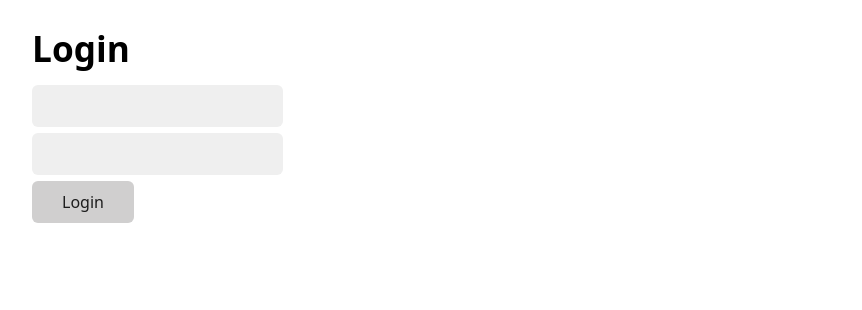
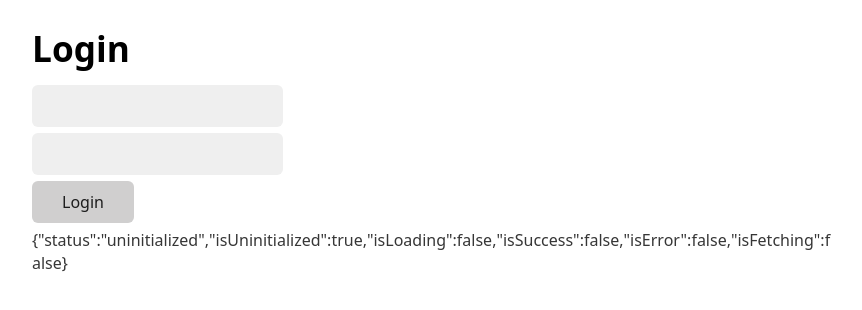
Before and after one commit to dambusm/saas-starter, a Next.js app in the folder app/: page /auth/login in a window 1280 px wide. Shown: the top 310 px of the page, without its empty margins (208-1070 px from the left). Built offline with nearby package versions, Linux system fonts and the light colour scheme.

Commit message:
Add directus login

```diff
--- a/app/src/pages/auth/login/index.tsx
+++ b/app/src/pages/auth/login/index.tsx
@@ -1,28 +1,32 @@
-import React, { FC, useRef } from 'react';
+import React, { FC, useRef, useState } from 'react';
 import useSWR from 'swr';
+import { useLazyLoginQuery } from '../../../store/auth/auth-queries';
 import { dataManager } from '../../_app';
 import styles from '../../posts/posts.module.scss';
 
 const Index: FC = (props) => {
   const emailRef = useRef<HTMLInputElement>(null);
   const passwordRef = useRef<HTMLInputElement>(null);
+  const [formData, setFormData] = useState();
+  const [login, result, lastPromiseInfo] = useLazyLoginQuery();
   return (
     <div>
       <h1>Login</h1>
       <input type={'email'} required ref={emailRef} />
       <input type={'password'} required ref={passwordRef} />
       <button
-        onClick={() => {
+        onClick={async () => {
           const email = emailRef.current?.value;
           const password = passwordRef.current?.value;
           if (!email || !password) {
             throw new Error('Missing expected value');
           }
-          dataManager.authManager.login(email, password);
+          await login({ email, password });
         }}
       >
         Login
       </button>
+      {JSON.stringify(result)}
     </div>
   );
 };
--- /dev/null
+++ b/app/src/store/auth/auth-queries.ts
@@ -0,0 +1,37 @@
+import { createApi, fetchBaseQuery } from '@reduxjs/toolkit/dist/query/react';
+import { isDataLibError } from '@saas-starter/data-lib';
+import { dataManager } from '../../pages/_app';
+
+export const authQueries = createApi({
+  reducerPath: 'auth',
+  baseQuery: fetchBaseQuery(), // Not used
+  endpoints: (build) => ({
+    login: build.query({
+      queryFn: async ({
+        email,
+        password,
+      }: {
+        email: string;
+        password: string;
+      }) => {
+        try {
+          const response = await dataManager.authManager.login(email, password);
+          return { data: response.data };
+        } catch (error) {
+          if (isDataLibError(error)) {
+            return {
+              error: {
+                status: error.status ? Number(error.status) : 598,
+                data: JSON.stringify(error),
+              },
+            };
+          } else {
+            return { error: { status: 599, data: JSON.stringify(error) } };
+          }
+        }
+      },
+    }),
+  }),
+});
+
+export const { useLazyLoginQuery } = authQueries;
--- a/app/src/store/posts/posts-queries.ts
+++ b/app/src/store/posts/posts-queries.ts
@@ -3,7 +3,7 @@ import { dataManager } from '../../pages/_app';
 
 export const postsQueries = createApi({
   reducerPath: 'posts',
-  baseQuery: fetchBaseQuery(),
+  baseQuery: fetchBaseQuery(), // Not used
   endpoints: (build) => ({
     getPosts: build.query({
       queryFn: async (limit = 10) => {
--- a/app/src/store/store.ts
+++ b/app/src/store/store.ts
@@ -1,5 +1,6 @@
 import { configureStore } from '@reduxjs/toolkit';
 import { TypedUseSelectorHook, useSelector } from 'react-redux';
+import { authQueries } from './auth/auth-queries';
 import counterReducer from './counter/slice';
 import { postsQueries } from './posts/posts-queries';
 
@@ -8,6 +9,7 @@ const store = configureStore({
   reducer: {
     counter: counterReducer,
     [postsQueries.reducerPath]: postsQueries.reducer,
+    [authQueries.reducerPath]: authQueries.reducer,
   },
   middleware: (getDefaultMiddleware) =>
     getDefaultMiddleware().concat(postsQueries.middleware),
--- a/packages/data-lib/package.json
+++ b/packages/data-lib/package.json
@@ -14,6 +14,7 @@
     "openapi-typescript-codegen": "0.11.8"
   },
   "peerDependencies": {
-    "typescript": "*"
+    "typescript": "*",
+    "axios": "*"
   }
 }
--- a/packages/data-lib/src/data-manager.ts
+++ b/packages/data-lib/src/data-manager.ts
@@ -1,6 +1,7 @@
 import { AuthManager } from './auth-manager';
 import { DirectusSdk } from './data-sources/directus/directus-sdk';
 import { PostsManager } from './posts-manager';
+import axios, { AxiosError } from 'axios';
 
 export class DataManager {
   directusSDK: DirectusSdk;
@@ -12,3 +13,11 @@ export class DataManager {
     this.postsManager = new PostsManager(this.directusSDK);
   }
 }
+
+type DataLibError = AxiosError & {
+  code: undefined;
+  status?: number;
+};
+
+export const isDataLibError = (toCheck: any): toCheck is DataLibError =>
+  axios.isAxiosError(toCheck);
```
